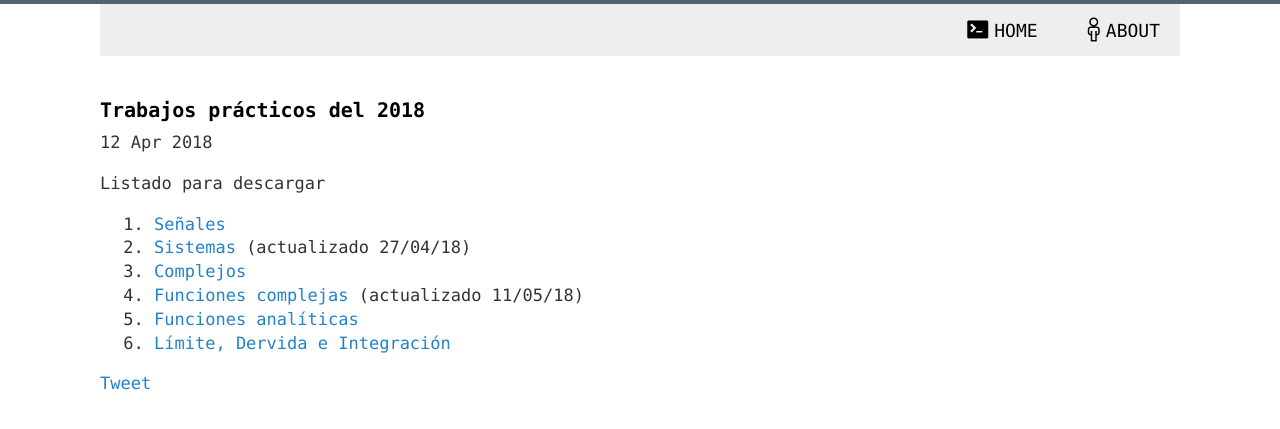
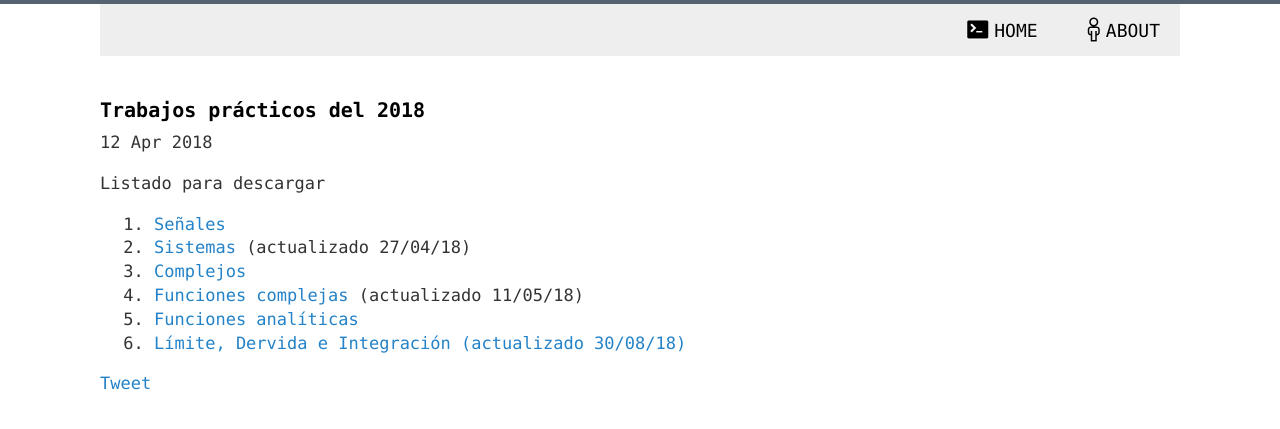
Before and after one commit to 1nv1/UTN-FRN-ASS, a Jekyll site: the page built from _posts/2018-04-12-TPs2018.markdown, in a window 1280 px wide. Shown: the top 429 px of the page. Built offline with Jekyll 4.4.1, drawn with Linux system fonts in a browser that asks for light colours; comment, search, counter and statistics services are not loaded.

Commit message:
Actualización
Del TP06.

```diff
--- a/_posts/2018-04-12-TPs2018.markdown
+++ b/_posts/2018-04-12-TPs2018.markdown
@@ -14,4 +14,4 @@ Listado para descargar
 3. <a href="https://drive.google.com/open?id=1IvyE09iuo8MnjJ29t3NcwTGQlP1Ua4xN" target="_blank">Complejos</a>
 4. <a href="https://drive.google.com/open?id=1Hh-onJGjVZkXNVYOza1q0eBOygqBC1mR" target="_blanck">Funciones complejas</a> (actualizado 11/05/18)
 5. <a href="https://drive.google.com/open?id=1pTuY87IQkYD59T2C_Hyy00ueQYONmeYs" target="_blanck">Funciones analíticas</a>
-6. <a href="https://drive.google.com/open?id=1PwSKVxWdt41ERdJWEVfJHOr9d5LACToJ" target="_blanck">Límite, Dervida e Integración</a>
+6. <a href="https://drive.google.com/open?id=1_hQs8kU6FmGC4FPuwAcTwpFKtu45-hnY" target="_blanck">Límite, Dervida e Integración (actualizado 30/08/18)</a>
```
